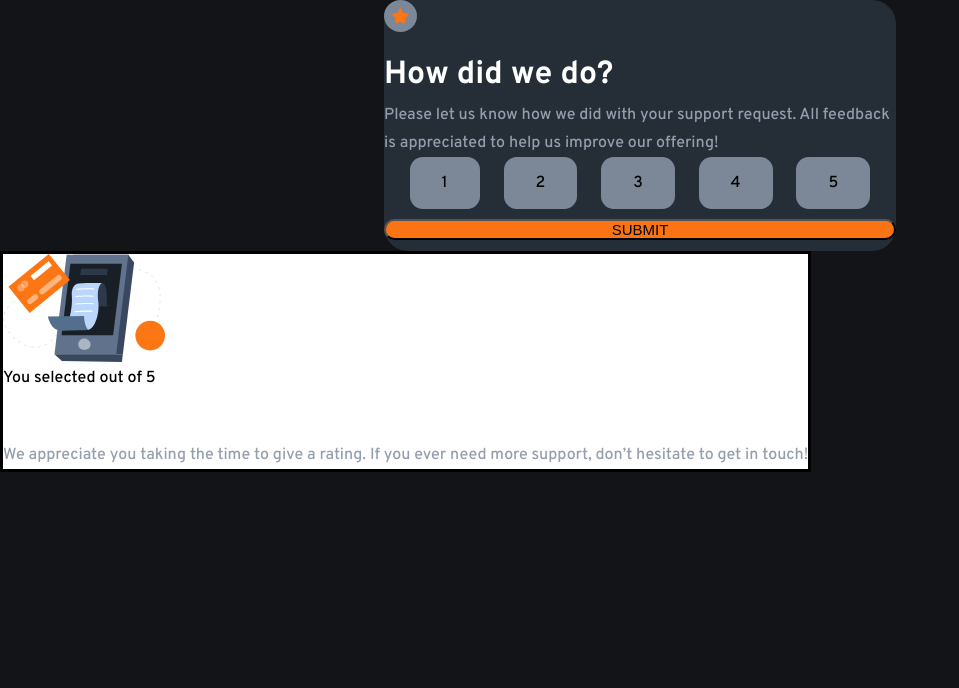
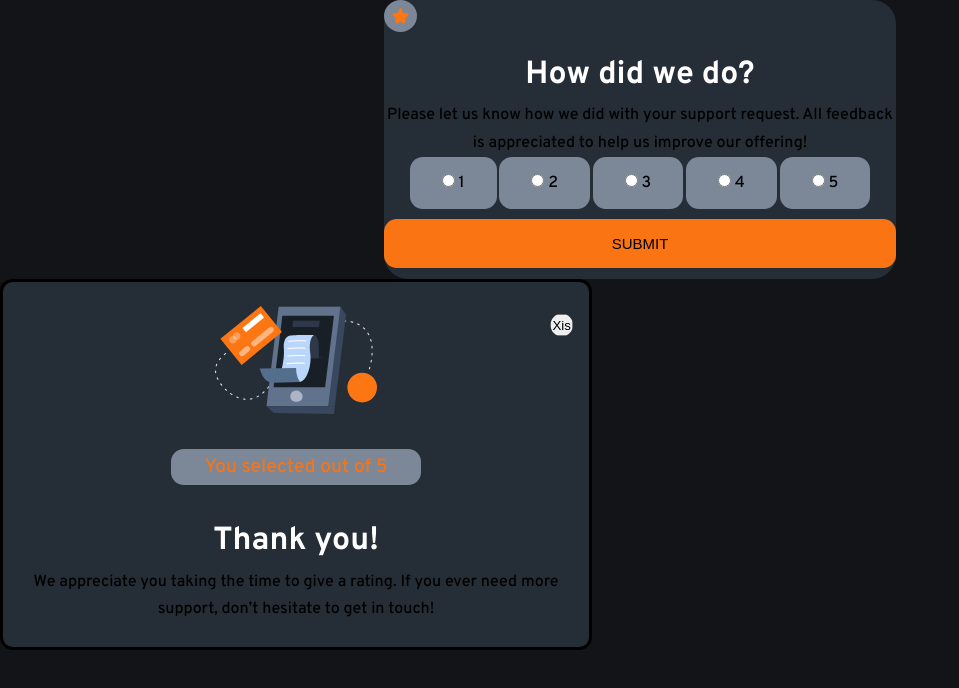
Before and after one commit to Edsonromeumaier/Rating-component, a plain HTML site: page index.html in a window 1280 px wide. Shown: the whole page, without its empty margins (0-959 px from the left). Drawn offline with Linux system fonts and the light colour scheme; files whose address does not match are found by name.

Commit message:
Readme.md

```diff
--- a/design/script.js
+++ /dev/null
@@ -1,10 +0,0 @@
-var btn = document.getElementsByClassName('btn');
-var escolha = document.querySelector('.evaluation');
-btn.addEventListener("click", function(){
-    if(escolha.getElementsByClassName.display === 'block'){
-        escolha.getElementsByClassName.display = 'none';
-    } else {
-
-    }
-
-};
--- a/index.html
+++ b/index.html
@@ -52,9 +52,11 @@
       <!-- Rating state end -->
   <!-- Thank you state start -->
   <dialog open class="thankYu">
+    <button type="button" class="btnClose">Xis</button>
     <div class="thanksHero">
     <img src="./images/illustration-thank-you.svg" alt="Thank you!">
     </div>
+
       <div class="rating">
         <p>You selected <span id="rating"></span>out of 5 </p>
       </div>
--- /dev/null
+++ b/script.js
@@ -0,0 +1,6 @@
+const modal = document.querySelector(".modal");
+
+// o botao de abrir modal
+const openModalBtn = document.querySelector(".open");
+
+const closeModalBtn = document.querySelector(".closeBtn");
--- a/style.css
+++ b/style.css
@@ -50,18 +50,22 @@
         border-radius: 50%;
         padding: 0.5em;
       }
+      .text{
+
+      }
     .heading {
       color:var(--White);
       line-height: 1.7em;
       font-weight: 700;
+      text-align: center;
 
     }
 
     .paragraph{
-      color:var(--LightGrey);
+      color:var(--white);
       line-height: 1.7em;
       font-weight: 500;
-      text-align: left;
+      text-align: center;
 
     }
 
@@ -83,28 +87,58 @@
 
     }
     .circle{
-      display: none;
+
     }
 
     .btn{
       text-transform: uppercase;
+      font-weight: 500;
+      font-size: 1rem;
       width: 100%;
+      border:none;
       margin: 0.7em auto;
+      padding: 1rem 2rem;
       background-color: var(--Orange);
-      border-radius: 0.8em;
+      border-radius: 0.8rem;
       font-size: 15px;
       color: var(--white);
+      cursor: pointer;
     }
 
-    .thankYou{
-      display: none;
-      justify-content: flex-start;
+    .thankYu{
+
       text-align: center;
       padding: 1.5em;
-      margin: 1.5em;
+      border-radius: 0.8rem;
       background-color: var(--DarkBlue);
+      width: min(37rem, 80%);
 
     }
+    .rating{
+      background-color: var(--MediumGrey);
+      border-radius: 0.8rem;
+      margin-top: 1.8rem;
+      margin-right: 9rem;
+      margin-bottom: 1.8rem;
+      margin-left: 9rem;
+    }
+    .rating p{
+      color: var(--Orange);
+      font-size: larger;
+      font-weight: 500;
+      padding: 0.4rem;
+    }
+    .btnClose{
+      display: fex;
+      align-items:center;
+      clip-path:circle();
+      position: absolute;
+      top:2rem;
+      right:1rem;
+      aspect-ratio:1/1;
+
+    }
+
     .attribution {
       justify-content: flex-end;
 
```
Also changed, not shown: 1 other file.
